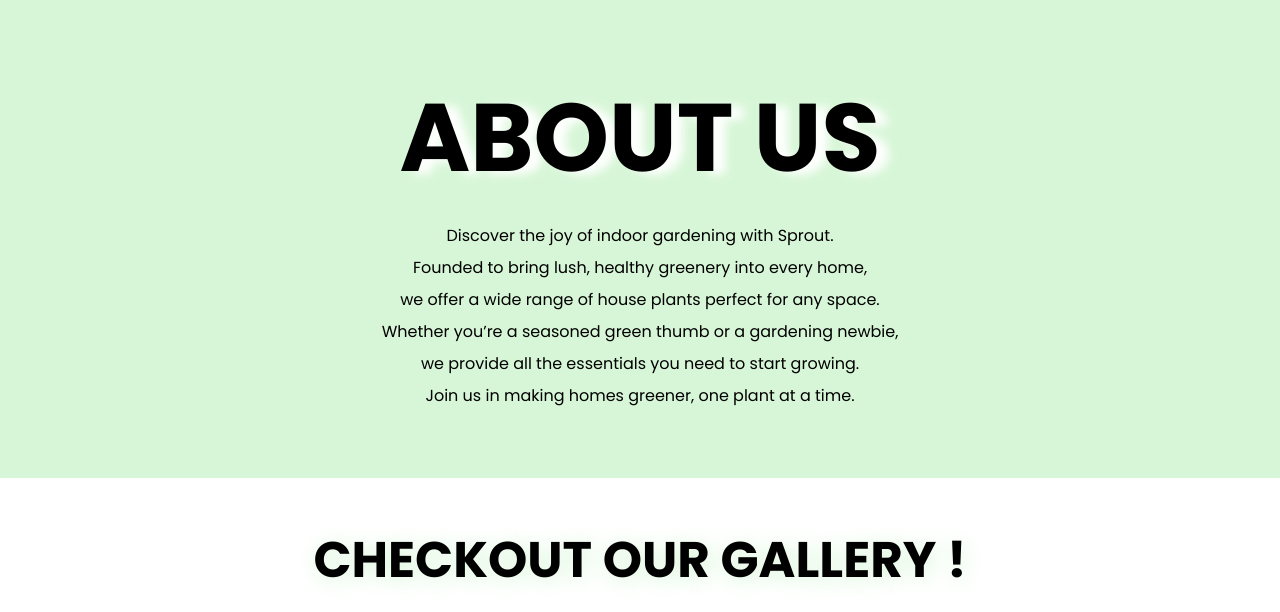
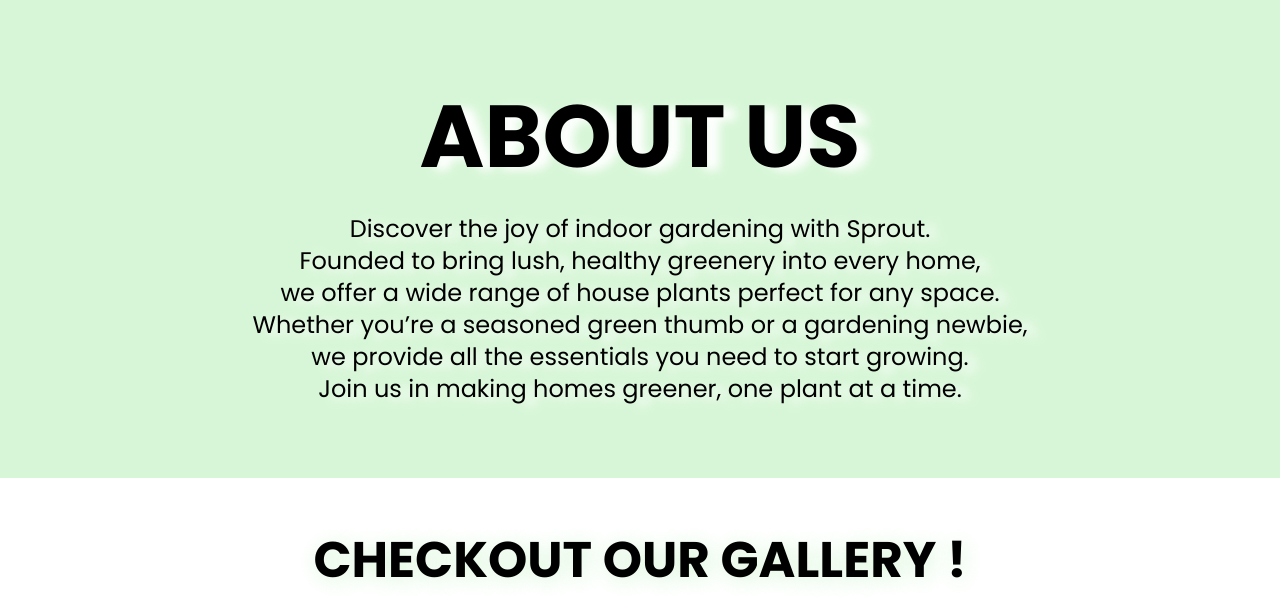
Before and after one commit to zt8media/SPROUT, a plain HTML site: page index.html in a window 1280 px wide. Shown: the part 802-1414 px from the top of the page. Drawn offline with Linux system fonts and the light colour scheme; a web font is replaced by a local one.

Commit message:
about-us-P

```diff
--- a/styles.css
+++ b/styles.css
@@ -144,7 +144,7 @@ div.scroll-container img {
 }
 
 .about-us h1{
-font-size: 6rem;
+font-size:5.5rem;
 z-index: 4;
 text-shadow: 12px 3px 10px rgb(255, 255, 255);
 text-transform: uppercase;
@@ -152,6 +152,8 @@ text-transform: uppercase;
 
 .about-us p{
   line-height: 2rem;
+  font-size: 1.5rem;
+  text-shadow: 12px 3px 10px rgb(253, 254, 254);
 }
 
 
```
